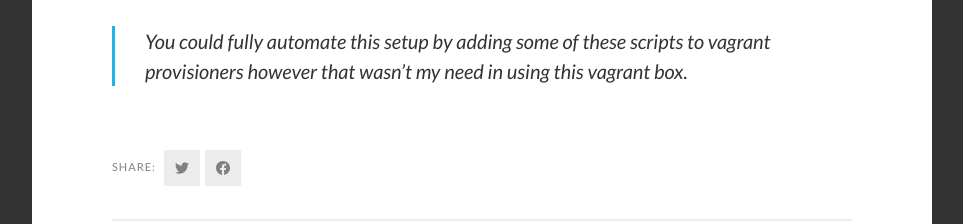
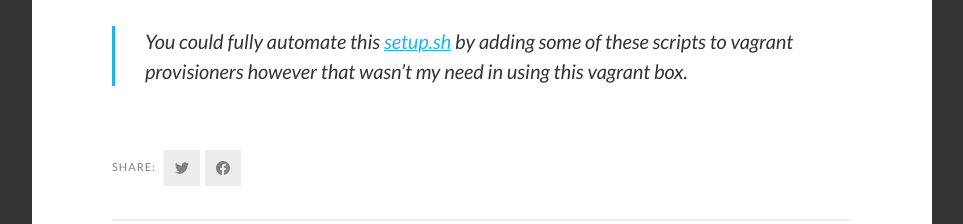
Before and after one commit to homeops-tech/homeops-tech.github.io, a Jekyll site: the page built from _posts/2020-01-15-SSH-Pass-Through-Docker.md, in a window 1280 px wide and 900 px high, scrolled down 5576 px, cut to the strip 231-900 px from the top of the window. Shown: the top 224 px of the strip, without its empty margins (8-971 px from the left). Built offline with Jekyll 4.4.1, drawn with Linux system fonts in a browser that asks for light colours; comment, search, counter and statistics services are not loaded.

```diff
--- a/_posts/2020-01-15-SSH-Pass-Through-Docker.md
+++ b/_posts/2020-01-15-SSH-Pass-Through-Docker.md
@@ -147,4 +147,4 @@ Once the users are setup you can configure the keys and the `AuthorizedKeysComma
 
 {% gist 1778440802dcc250b9560be55fff5f44 ssh.pp %}
 
-> You could fully automate this setup by adding some of these scripts to vagrant provisioners however that wasn't my need in using this vagrant box.
+> You could fully automate this [setup.sh](https://gist.githubusercontent.com/acidprime/1778440802dcc250b9560be55fff5f44/raw/2de97e9899474a5cfe379692d454a26dade4f51d/setup.sh) by adding some of these scripts to vagrant provisioners however that wasn't my need in using this vagrant box.
```
